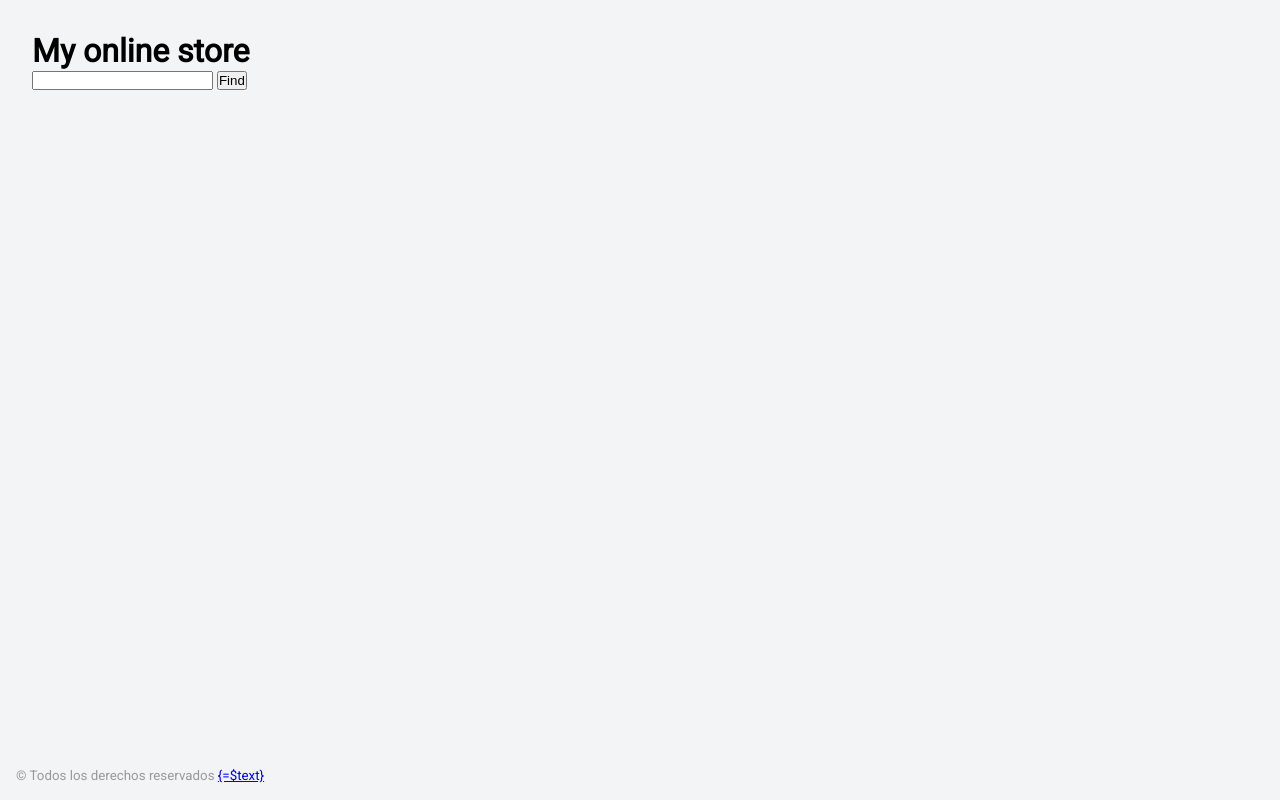
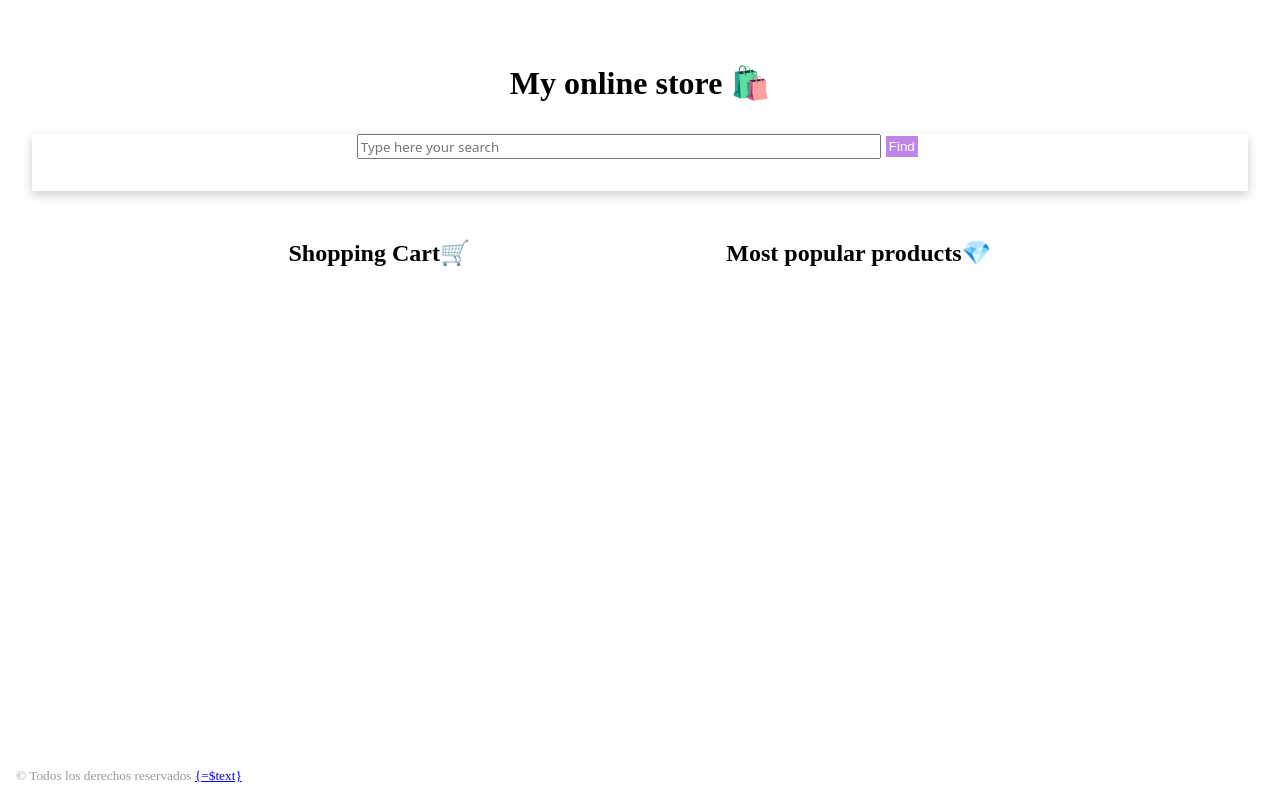
Before and after one commit to Adalab/modulo-2-evaluacion-final-susdiaz-sudo, a website built with Vite: page src/index.html in a window 1280 px wide. Built offline with nearby package versions, Linux system fonts and the light colour scheme; no server answers.

Commit message:
Create the HTML and CSS content and request an array from the API

```diff
--- a/src/js/main.js
+++ b/src/js/main.js
@@ -1 +1,28 @@
-'use strict';
+"use strict";
+
+// Constantes y variables
+
+let products = [];
+
+const productsList = document.querySelector(".js_productsList");
+
+productsList.innerHTML = products;
+
+// Eventos
+
+// Funciones
+
+fetch("https://raw.githubusercontent.com/Adalab/resources/master/apis/products.json")
+  .then((res) => res.json())
+  .then((data) => {
+    for (let item of data) {
+    productsList.innerHTML += `
+    <li>
+      <img src="${item.image}"></img>
+      <p>${item.title}</p>
+      <p>${item.price} €</p>
+      <button class="purchaseBtn">Comprar</button>
+    </li>
+    `;
+    }
+  });
--- a/src/partials/main.html
+++ b/src/partials/main.html
@@ -1,5 +1,16 @@
 <main>
-<h1>My online store</h1>
-<input type="text" class="text">
-<button>Find</button>
+  <h1 class="h1Style">My online store 🛍️</h1>
+  <div class="searchArea">
+    <input class="inputContent" type="text" placeholder="Type here your search">
+    <button class="searchBtn">Find</button>
+  </div>
+  <section class="purchaseSection">
+    <div>
+      <h2 class="h2Style">Shopping Cart🛒</h2>
+    </div>
+    <div class="popularProducts">
+      <h2 class="h2Style">Most popular products💎</h2>
+      <ul class="productsList js_productsList"></ul>
+    </div>
+  </section>
 </main>
--- a/src/scss/layout/_page.scss
+++ b/src/scss/layout/_page.scss
@@ -1,8 +1,6 @@
 @use '../core/variables' as vars;
 
 body {
-    padding: 2rem;
-    height: 100vh;
-    background-color: vars.$color-bg;
-    font-family: vars.$font-main;
+  height: 100vh;
+  padding: 2rem;
 }
--- a/src/scss/pages/_index.scss
+++ b/src/scss/pages/_index.scss
@@ -0,0 +1,85 @@
+@use '../core/variables' as vars;
+
+.h1Style {
+  display: flex;
+  justify-content: center;
+  padding-top: 2rem;
+  padding-bottom: 2rem;
+}
+
+.h2Style {
+  font-size: 1.5rem;
+  padding-top: 3rem;
+  padding-bottom: 3rem;
+}
+
+.searchArea {
+  display: flex;
+  justify-content: center;
+  align-items: center;
+  box-shadow: 0 4px 10px rgba(0, 0, 0, 0.2);
+}
+
+.inputContent {
+  font-family: system-ui, Roboto;
+  padding: 0.1rem;
+  padding-right: 20rem;
+  margin-bottom: 2rem;
+  box-sizing: border-box;
+}
+
+.searchBtn {
+  padding: 0.2rem;
+  margin-bottom: 2rem;
+  margin-inline: 0.3rem;
+  color: white;
+  background-color: rgb(192, 134, 231);
+  border: none;
+  cursor: pointer;
+}
+
+.purchaseSection {
+  display: flex;
+  justify-content: space-evenly;
+}
+
+.popularProducts {
+  display: flex;
+  flex-direction: column;
+  align-items: center;
+}
+
+.productsList {
+  display: grid;
+  grid-template-columns: repeat(3, 1fr);
+  gap: 1rem;
+  justify-content: center;
+  list-style-type: none;
+  max-width: 55rem;
+}
+
+.productsList li {
+  display: flex;
+  flex-direction: column;
+  align-items: center;
+  justify-content: center;
+  box-shadow: 0 4px 10px rgba(0, 0, 0, 0.2);
+  padding: 0.5rem;
+  gap: 0.3em;
+}
+
+.productsList p {
+  text-align: center;
+}
+
+.productsList img {
+  width: 15rem;
+}
+
+.purchaseBtn {
+  color: white;
+  background-color: rgb(192, 134, 231);
+  border: none;
+  padding: 0.2rem;
+  cursor: pointer;
+}
```
